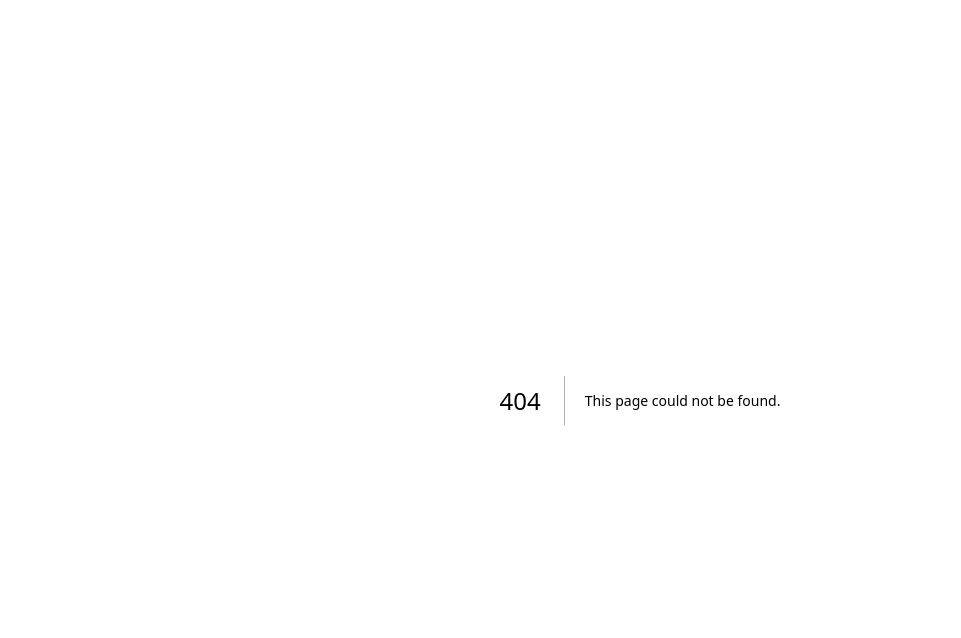
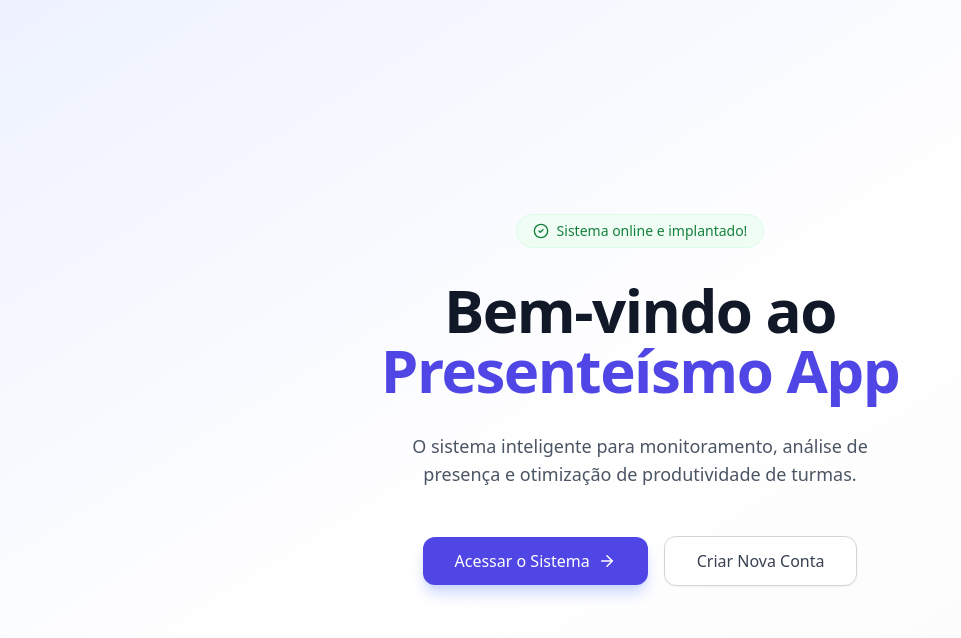
Before and after one commit to Clausouf/presenteismo-app, a Next.js app: page / in a window 1280 px wide. Before the commit this address had no page. Shown: the top 638 px of the page, without its empty margins (0-961 px from the left). Built offline with nearby package versions, Linux system fonts and the light colour scheme.

Commit message:
Create page.tsx

```diff
--- /dev/null
+++ b/src/app/page.tsx
@@ -0,0 +1,45 @@
+import Link from 'next/link';
+import { ArrowRight, CheckCircle2 } from 'lucide-react';
+
+export default function HomePage() {
+  return (
+    <div className="min-h-screen bg-gradient-to-br from-indigo-50 via-white to-gray-50 flex flex-col justify-center items-center px-4">
+      <div className="max-w-2xl text-center space-y-8">
+
+        {/* Alerta de Sucesso */}
+        <div className="inline-flex items-center gap-2 bg-green-50 border border-green-100 text-green-700 px-4 py-1.5 rounded-full text-sm font-medium">
+          <CheckCircle2 size={16} /> Sistema online e implantado!
+        </div>
+
+        {/* Título Principal */}
+        <h1 className="text-4xl sm:text-6xl font-extrabold text-gray-900 tracking-tight">
+          Bem-vindo ao <span className="text-indigo-600">Presenteísmo App</span>
+        </h1>
+
+        {/* Descrição */}
+        <p className="text-lg text-gray-600 max-w-lg mx-auto">
+          O sistema inteligente para monitoramento, análise de presença e otimização de produtividade de turmas.
+        </p>
+
+        {/* Botões de Ação */}
+        <div className="flex flex-col sm:flex-row gap-4 justify-center items-center pt-4">
+          <Link
+            href="/login"
+            className="w-full sm:w-auto inline-flex items-center justify-center bg-indigo-600 hover:bg-indigo-700 text-white font-medium px-8 py-3 rounded-xl shadow-lg shadow-indigo-200 transition-all gap-2 group"
+          >
+            Acessar o Sistema
+            <ArrowRight size={18} className="group-hover:translate-x-1 transition-transform" />
+          </Link>
+
+          <Link
+            href="/cadastro"
+            className="w-full sm:w-auto inline-flex items-center justify-center bg-white hover:bg-gray-50 text-gray-700 border border-gray-300 font-medium px-8 py-3 rounded-xl shadow-sm transition-all"
+          >
+            Criar Nova Conta
+          </Link>
+        </div>
+
+      </div>
+    </div>
+  );
+}
```
